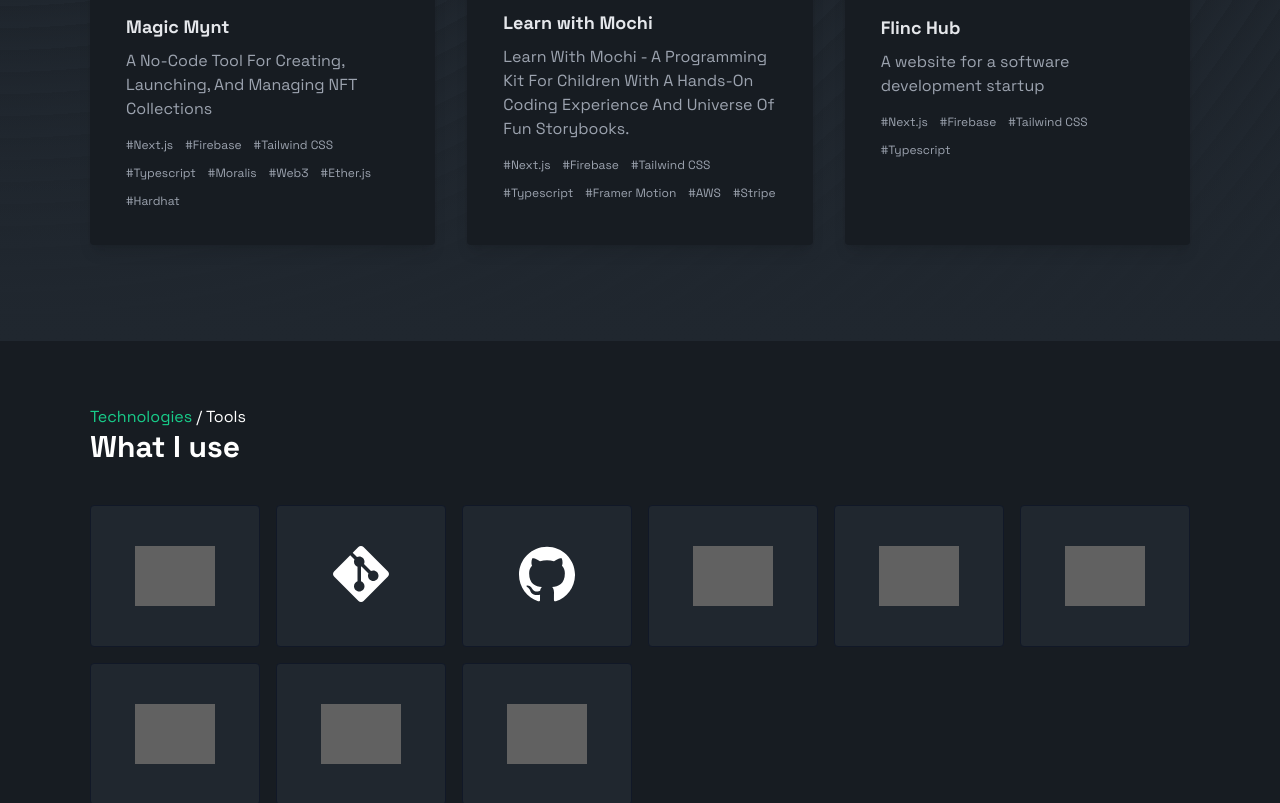
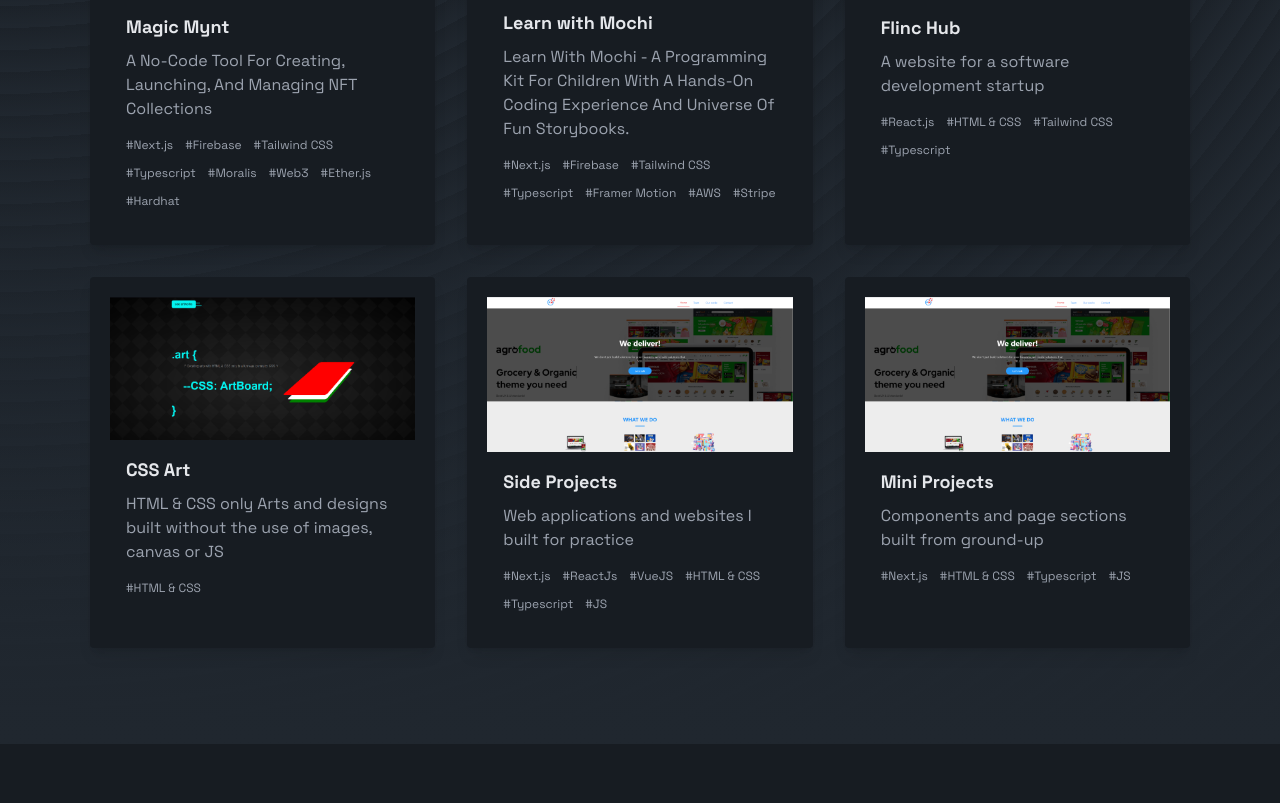
Before and after one commit to Obitrim/portfolio-2.0, a Next.js app: page / in a window 1280 px wide. Shown: the part 1664-2467 px from the top of the page. Built offline with nearby package versions, Linux system fonts and the light colour scheme; grey boxes are pictures that could not be loaded.

Commit message:
feat: add new projects

```diff
--- a/src/constant/data.constant.tsx
+++ b/src/constant/data.constant.tsx
@@ -1,5 +1,9 @@
 import { ImGit, ImGithub } from 'react-icons/im';
 
+import b2d from '../assets/images/projects/b2d.png';
+import blogCards from '../assets/images/projects/blog-cards.png';
+import cssArt from '../assets/images/projects/css-art.png';
+import datePicker from '../assets/images/projects/date-picker.png';
 import flinchub from '../assets/images/projects/flinchub.png';
 import lwm from '../assets/images/projects/lwm.png';
 import magicMint from '../assets/images/projects/magic-mint.png';
@@ -128,6 +132,58 @@
     description: 'A website for a software development startup',
     image: flinchub,
     url: 'https://flinchub.com/',
-    stack: ['Next.js', 'Firebase', 'Tailwind CSS', 'Typescript'],
+    stack: ['React.js', 'HTML & CSS', 'Tailwind CSS', 'Typescript'],
+  },
+  {
+    name: 'CSS Art',
+    description:
+      'HTML & CSS only Arts and designs built without the use of images, canvas or JS',
+    image: cssArt,
+    url: 'https://obitrim.github.io/Ssart/',
+    stack: ['HTML & CSS'],
+  },
+  {
+    name: 'Side Projects',
+    description: 'Web applications and websites I built for practice',
+    image: flinchub,
+    isHyperlink: false,
+    url: '/side-projects',
+    stack: ['Next.js', 'ReactJs', 'VueJS', 'HTML & CSS', 'Typescript', 'JS'],
+  },
+  {
+    name: 'Mini Projects',
+    description: 'Components and page sections built from ground-up',
+    image: flinchub,
+    isHyperlink: false,
+    url: '/mini-projects',
+    stack: ['Next.js', 'HTML & CSS', 'Typescript', 'JS'],
   },
 ];
+
+export const MINI_PROJECTS = [
+  {
+    name: 'Responsive Blog cards',
+    description: 'UI challenge',
+    image: blogCards,
+    url: 'https://obitrim.github.io/blog-cards/',
+    stack: ['HTML', 'CSS'],
+  },
+  {
+    name: 'Date picker',
+    description: 'UI Component',
+    image: datePicker,
+    url: 'https://obitrim.github.io/calendar/',
+    stack: ['HTML', 'CSS', 'JS'],
+  },
+];
+
+export const SIDE_PROJECTS = [
+  {
+    name: 'Binary - Decimal converter',
+    description:
+      'An application that converts decimal numbers to binary numbers and vice-versa',
+    image: b2d,
+    url: 'https://obitrim.github.io/Binary-Decimal-Converter/',
+    stack: ['HTML', 'CSS', 'JS'],
+  },
+];
```
